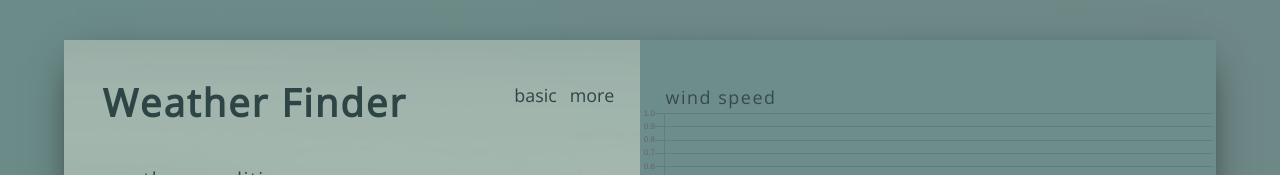
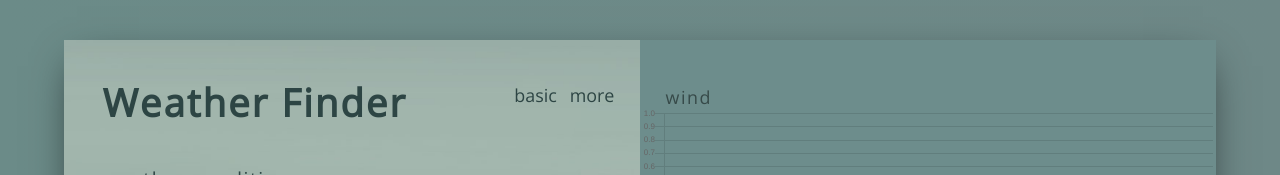
Before and after one commit to xaositectt/weather_app, a React (Create React App) app: page /#/advanced in a window 1280 px wide. Shown: the top 175 px of the page. Built offline with nearby package versions, Linux system fonts and the light colour scheme.

Commit message:
specified unit for graph labels

```diff
--- a/src/components/rightsideadvanced.js
+++ b/src/components/rightsideadvanced.js
@@ -5,13 +5,13 @@ const RightSideAdvanced = (props) => {
   return (
     <div className="right side">
       <div className="graph top">
-        <p className="charttext">wind speed</p>
-        <LineGraph  data={props.wind} dates={props.dates} type="Wind speed" error={props.error}/>
+        <p className="charttext">wind </p>
+        <LineGraph  data={props.wind} dates={props.dates} type="Wind speed, m/s" error={props.error}/>
       </div>
 
       <div className="graph">
         <p className="charttext">clouds</p>
-        <LineGraph  data={props.clouds} dates={props.dates} type="clouds"/>
+        <LineGraph  data={props.clouds} dates={props.dates} type="Cloudiness, %"/>
       </div>
       {/* <div className="graph">
         <LineGraph  data={props.temperatures} dates={props.dates} />
--- a/src/components/rightsidebasic.js
+++ b/src/components/rightsidebasic.js
@@ -7,8 +7,8 @@ const RightSideBasic = (props) => {
   return (
     <div  className="right side">
       <Form getWeather={props.getWeather} error={props.error}/>
-      <ChartText city={props.city} country={props.country} type="Temperature"/>
-      <LineGraph data={props.temperatures} dates={props.dates}/>
+      <ChartText city={props.city} country={props.country}/>
+      <LineGraph data={props.temperatures} dates={props.dates}  type="Temperature, °C"/>
       { props.error && <p className="error">{props.error}</p> }
     </div>
   )
```
